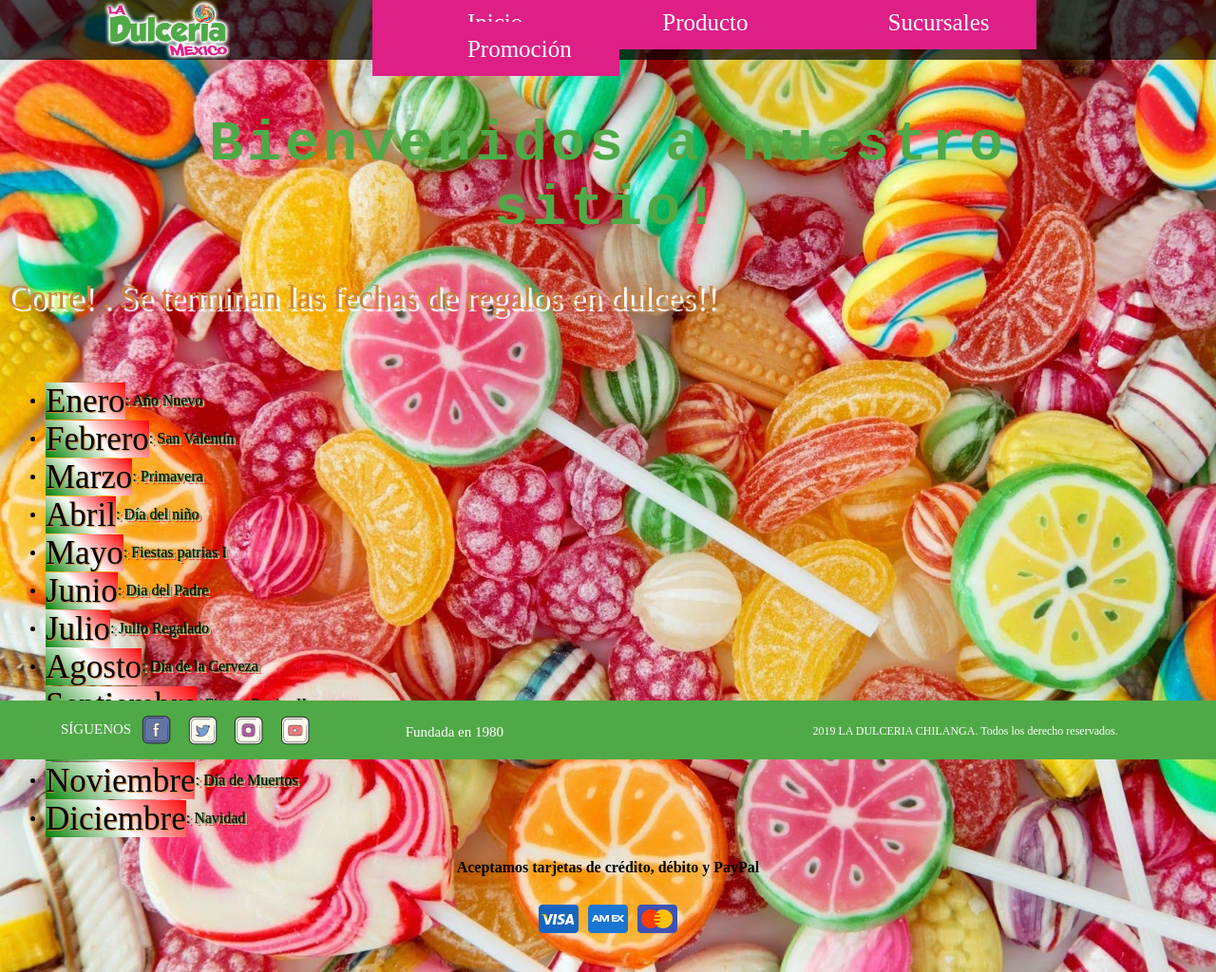
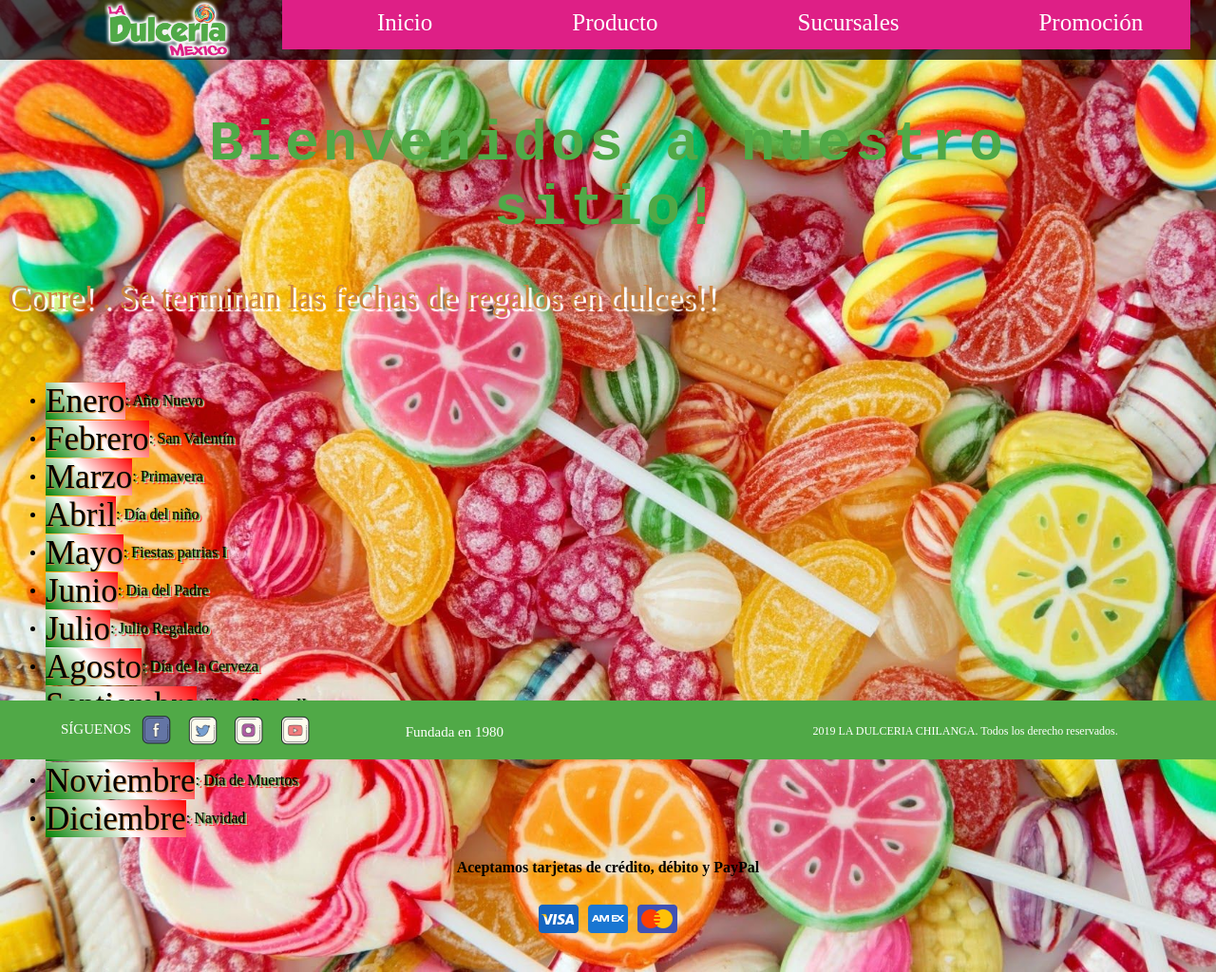
Before and after one commit to chentitorupa/candys, a plain HTML site: page index.html in a window 1280 px wide. Shown: the whole page at 95% size. Drawn offline with Linux system fonts and the light colour scheme; a web font is replaced by a local one.

Commit message:
Modificacion en estilo del navbar

```diff
--- a/css/style.css
+++ b/css/style.css
@@ -24,7 +24,7 @@ nav a > img{
 nav ul{
 	display: inline-block;
 	position: absolute; /*Como que se encimas los elementos XD*/
-	margin-left: 110px;
+	margin-left: 15px;
 	margin-top: 10px;
 }
 
```
